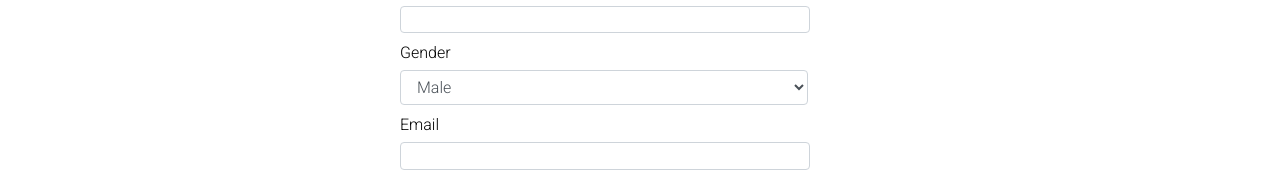
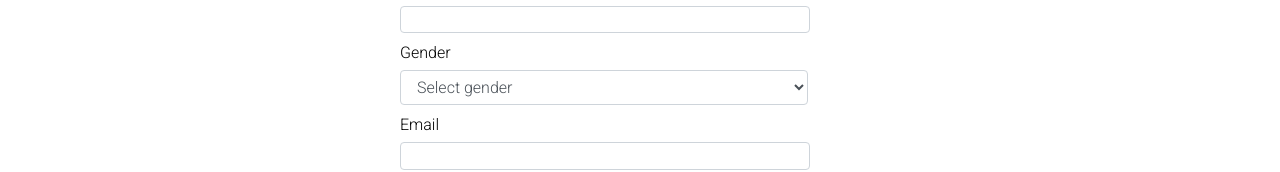
Before and after one commit to UryadovAlex/coin-store, a React (Create React App) app in the folder client/: page /users/new in a window 1280 px wide. Shown: the part 212-384 px from the top of the page. Built offline with nearby package versions, Linux system fonts and the light colour scheme.

Commit message:
gender select fixed

```diff
--- a/client/src/components/users/UserForm.js
+++ b/client/src/components/users/UserForm.js
@@ -42,6 +42,7 @@ class UserForm extends React.Component {
             <div className={styles.form_filed}>
                 <label>{label}</label>
                 <select {...input} value="m">
+                    <option value="m">Select gender</option>
                     <option value="m">Male</option>
                     <option value="f">Female</option>
                 </select>
```
